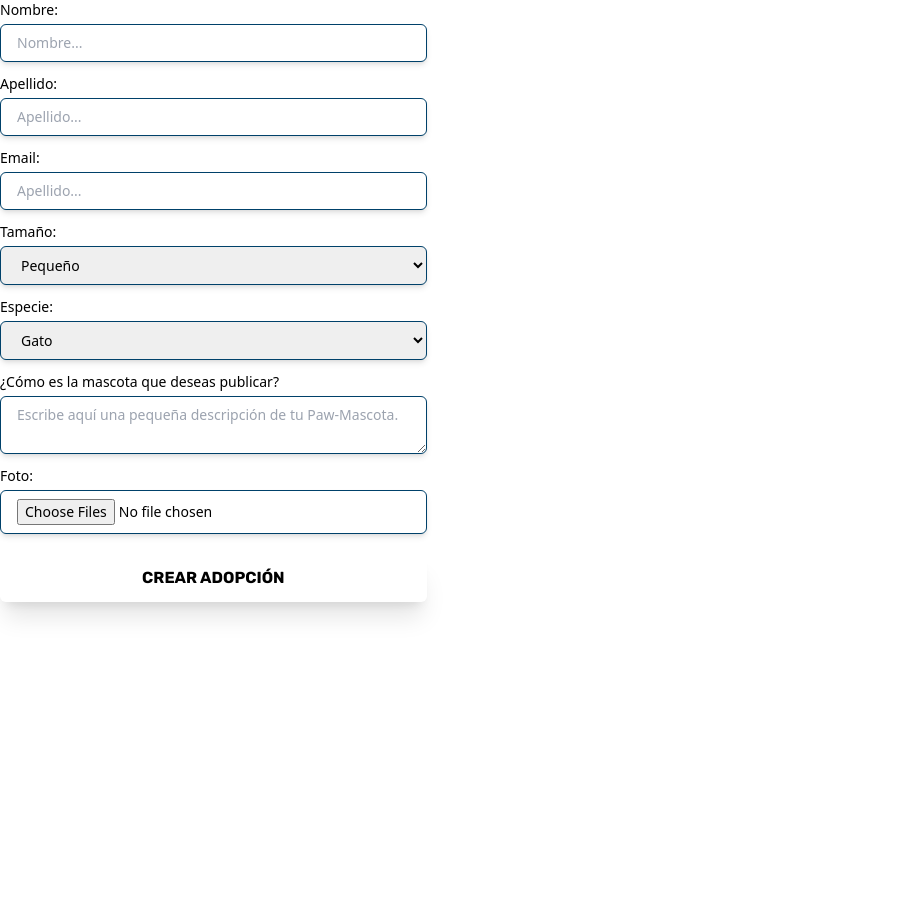
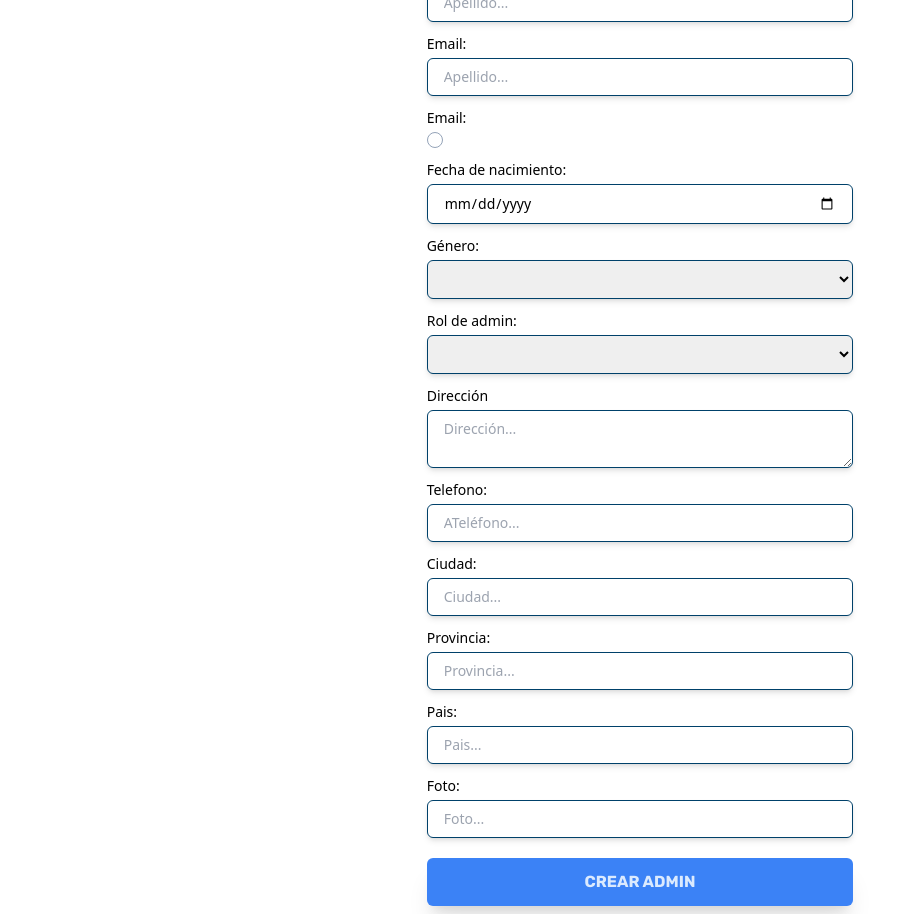
Before and after one commit to nestordqa/trendding-building, a Next.js app: page / in a window 1280 px wide. Shown: the whole page, without its empty margins (0-916 px from the left). Before the commit the page ends 800 px from the top, so only its background shows below. Built offline with nearby package versions, Linux system fonts and the light colour scheme.

Commit message:
creating creater admins form

```diff
--- a/components/forms/CreateAdmin.tsx
+++ b/components/forms/CreateAdmin.tsx
@@ -58,6 +58,7 @@ export const CreateAdmin : NextComponentType = () => {
     };
 
   return (
+    <div className='flex flex-col justify-center items-center w-full h-screen'>
         <form
             className="w-full grid grid-cols-1 gap-2 items-center justify-center md:w-2/6 lg:gap-3"
             onSubmit={handleSubmit(onSubmit)}
@@ -137,99 +138,248 @@ export const CreateAdmin : NextComponentType = () => {
                 ) : null}
             </div>
 
-        {/* TAMAÑO */}
-        <div className="flex gap-1 flex-col items-start justify-center">
-            <label htmlFor="size" className="label">
-                Tamaño:
+            {/* EMAIL VERIFIED */}
+            <div className="flex flex-col gap-1 items-start justify-center">
+                <label htmlFor="email" className="label">
+                    Email:
                 </label>
-            <select
-                // className="input"
-                placeholder="Tamaño..."
-                className="input"
-                {...register('size', {
+                <input
+                    {...register('email_verified', {
                         required: true
-                })}>
-                <option value="SMALL">Pequeño</option>
-                <option value="MEDIUM">Mediano</option>
-                <option value="BIG">Grande</option>
-            </select>
-            {errors.size?.type === 'required' ? (
+                    })}
+                    type='checkbox'
+                    className="checkbox"
+                />
+                {errors.email?.type === 'required' ? (
                     <p className="text-red-500 text-xs italic">
-                    Tamaño es obligatorio
+                        Tu email no ha sido verificado.
                     </p>
                 ) : null}
             </div>
 
+            {/* BIRTHDAY */}
+            <div className="flex flex-col gap-1 items-start justify-center">
+                <label htmlFor="birthday" className="label">
+                    Fecha de nacimiento:
+                </label>
+                <input
+                    {...register('birthday', {
+                        required: true
+                    })}
+                    type='date'
+                    className="input"
+                />
+                {errors.email?.type === 'required' ? (
+                    <p className="text-red-500 text-xs italic">
+                        Email es obligatorio
+                    </p>
+                ) : null}
+            </div>
 
-        {/* ESPECIE */}
+            {/* GENERO */}
             <div className="flex gap-1 flex-col items-start justify-center">
-            <label htmlFor="breed" className="label">
-                Especie:
+                <label htmlFor="gender" className="label">
+                    Género:
                 </label>
                 <select
+                    // className="input"
+                    placeholder="Género..."
                     className="input"
-                placeholder="Especie..."
-                {...register('breed', {
+                    {...register('gender', {
                         required: true
                     })}>
-                <option value="gato">Gato</option>
-                <option value="perro">Perro</option>
-                <option value="tortuga">Tortuga</option>
-                <option value="ave">Ave</option>
-                <option value="otro">Otro...</option>
+                    <option value="MALE">MASCULINO</option>
+                    <option value="FEMALE">FEMENINO</option>
+                    <option value="ANOTHER">OTRO...</option>
                 </select>
-            {errors.breed?.type === 'required' ? (
+                {errors.gender?.type === 'required' ? (
                     <p className="text-red-500 text-xs italic">
-                    Es obligatorio indicar una especie.
+                        Género es obligatorio
+                    </p>
+                ) : null}
+            </div>
+
+            {/* GENERO */}
+            <div className="flex gap-1 flex-col items-start justify-center">
+                <label htmlFor="role" className="label">
+                    Rol de admin:
+                </label>
+                <select
+                    // className="input"
+                    placeholder="Rol..."
+                    className="input"
+                    {...register('role', {
+                        required: true
+                    })}>
+                    <option value="ADMIN">ADMINISTRADOR</option>
+                    <option value="POSTER">POSTER</option>
+                    <option value="DEVELOPER">DESARROLLADOR</option>
+                </select>
+                {errors.gender?.type === 'required' ? (
+                    <p className="text-red-500 text-xs italic">
+                        Género es obligatorio
                     </p>
                 ) : null}
             </div>
 
             {/* DESCRIPCION */}
             <div className="flex flex-col gap-1 items-start justify-center">
-            <label htmlFor="description" className="label">
-                ¿Cómo es la mascota que deseas publicar?
+                <label htmlFor="address" className="label">
+                    Dirección
                 </label>
                 <textarea
-                placeholder="Escribe aquí una pequeña descripción de tu Paw-Mascota."
+                    placeholder="Dirección..."
                     className="input"
-                {...register('description', {
+                    {...register('address', {
                         required: true,
                         minLength: 20,
                         pattern: /[a-zA-Z\s:]/
                     })}
                 />
-            {errors.description?.type === 'required' ? (
+                {errors.address?.type === 'required' ? (
                     <span className="text-red-500 text-xs">
                         Debes completar éste campo.
                     </span>
                 ) : null}
-            {errors.description?.type === 'minLength' ? (
+                {errors.address?.type === 'minLength' ? (
                     <span className="text-red-500 text-xs">
-                    Debes agregar una descripción de al menos 20
+                        Debes agregar una dirección de al menos 20
                         caracteres.
                     </span>
                 ) : null}
             </div>
 
-        {/* FOTO */}
+            {/* phone */}
             <div className="flex flex-col gap-1 items-start justify-center">
-            <label className="label">Foto:</label>
+                <label htmlFor="phone" className="label">
+                    Telefono:
+                </label>
                 <input
-                onChange={e => handleChange(e)}
+                    placeholder="ATeléfono..."
+                    {...register('phone', {
+                        required: true,
+                        maxLength: 20
+                    })}
                     className="input"
-                id="photo"
-                type="file"
-                multiple
-                accept="image/*"
                 />
+                {errors.phone?.type === 'required' ? (
+                    <p className="text-red-500 text-xs italic">
+                        phone es obligatorio
+                    </p>
+                ) : null}
+                {errors.phone?.type === 'maxLength' ? (
+                    <p className="text-red-500 text-xs italic">
+                        El teléfono no puede contener mas de 20 caracteres
+                    </p>
+                ) : null}
+            </div>
+
+            {/* city */}
+            <div className="flex flex-col gap-1 items-start justify-center">
+                <label htmlFor="city" className="label">
+                    Ciudad:
+                </label>
+                <input
+                    placeholder="Ciudad..."
+                    {...register('city', {
+                        required: true,
+                        maxLength: 20
+                    })}
+                    className="input"
+                />
+                {errors.city?.type === 'required' ? (
+                    <p className="text-red-500 text-xs italic">
+                        Ciudad es obligatorio
+                    </p>
+                ) : null}
+                {errors.city?.type === 'maxLength' ? (
+                    <p className="text-red-500 text-xs italic">
+                        La ciudad no puede contener mas de 20 caracteres
+                    </p>
+                ) : null}
+            </div>
+
+            {/* province */}
+            <div className="flex flex-col gap-1 items-start justify-center">
+                <label htmlFor="province" className="label">
+                    Provincia:
+                </label>
+                <input
+                    placeholder="Provincia..."
+                    {...register('province', {
+                        required: true,
+                        maxLength: 20
+                    })}
+                    className="input"
+                />
+                {errors.province?.type === 'required' ? (
+                    <p className="text-red-500 text-xs italic">
+                        La provincia es obligatorio
+                    </p>
+                ) : null}
+                {errors.province?.type === 'maxLength' ? (
+                    <p className="text-red-500 text-xs italic">
+                        La provincia no puede contener mas de 20 caracteres
+                    </p>
+                ) : null}
+            </div>
+
+            {/* country */}
+            <div className="flex flex-col gap-1 items-start justify-center">
+                <label htmlFor="country" className="label">
+                    Pais:
+                </label>
+                <input
+                    placeholder="Pais..."
+                    {...register('country', {
+                        required: true,
+                        maxLength: 20
+                    })}
+                    className="input"
+                />
+                {errors.country?.type === 'required' ? (
+                    <p className="text-red-500 text-xs italic">
+                        Pais es obligatorio
+                    </p>
+                ) : null}
+                {errors.country?.type === 'maxLength' ? (
+                    <p className="text-red-500 text-xs italic">
+                        El Pais no puede contener mas de 20 caracteres
+                    </p>
+                ) : null}
+            </div>
+
+            {/* photo */}
+            <div className="flex flex-col gap-1 items-start justify-center">
+                <label htmlFor="photo" className="label">
+                    Foto:
+                </label>
+                <input
+                    placeholder="Foto..."
+                    {...register('photo', {
+                        required: true,
+                        maxLength: 20
+                    })}
+                    className="input"
+                />
+                {errors.photo?.type === 'required' ? (
+                    <p className="text-red-500 text-xs italic">
+                        Foto es obligatorio
+                    </p>
+                ) : null}
+                {errors.photo?.type === 'maxLength' ? (
+                    <p className="text-red-500 text-xs italic">
+                        La foto no puede contener mas de 20 caracteres
+                    </p>
+                ) : null}
             </div>
 
             <button
                 type="submit"
-            className="text-center bg-pwgreen-500 py-3 my-2 rounded-md shadow-xl text-pwgreen-50 font-bold uppercase font-Rubik hover:bg-pwgreen-800 transition-all">
-            CREAR ADOPCIÓN
+                className="text-center bg-blue-500 py-3 my-2 rounded-md shadow-xl text-blue-100 font-bold uppercase font-Rubik hover:bg-grey-50 transition-all">
+                CREAR ADMIN
             </button>
         </form>
+    </div>
   );
 };
```
Lines whose indentation alone changed are shown as unchanged.
